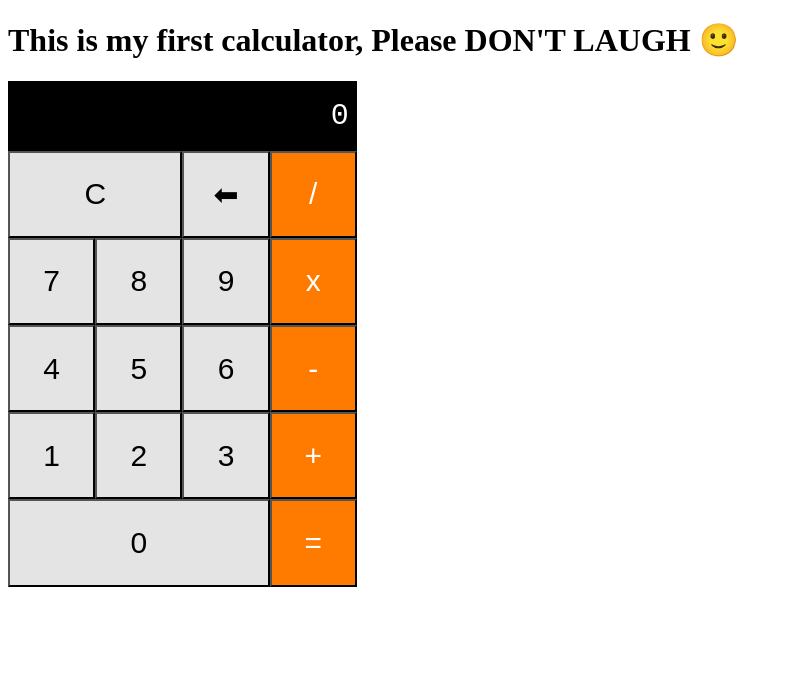
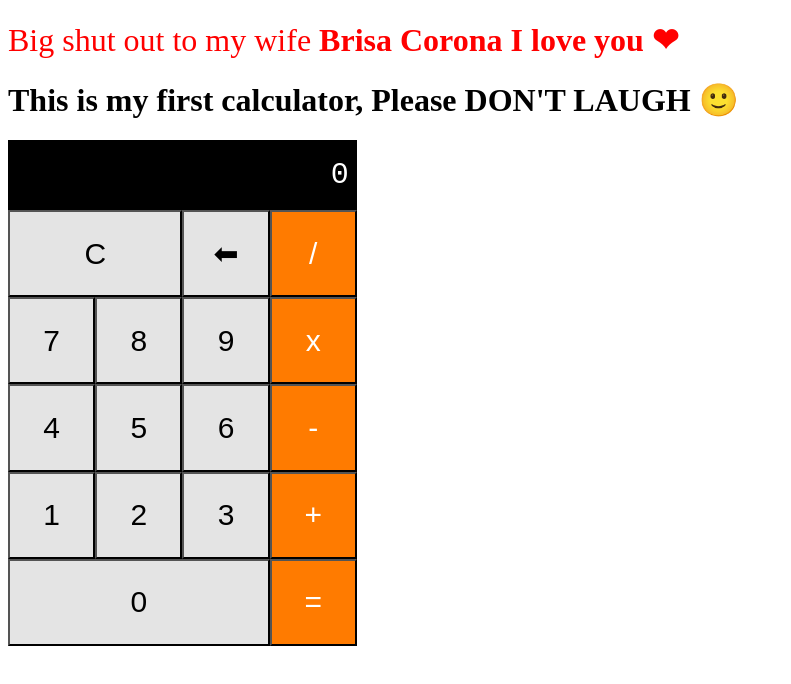
Before and after one commit to MohamedKartit02/GitHub_shared, a plain HTML site: page MakingCalculator/index.html in a window 1280 px wide. Shown: the whole page, without its empty margins (0-791 px from the left). Drawn offline with Linux system fonts and the light colour scheme.

Commit message:
add Brisa to it

```diff
--- a/MakingCalculator/index.html
+++ b/MakingCalculator/index.html
@@ -8,6 +8,10 @@
     <link rel="stylesheet" href="style.css" />
   </head>
   <body>
+    <h1 style="color: red; font-weight: normal">
+      Big shut out to my wife
+      <span style="font-weight: bold">Brisa Corona I love you ❤</span>
+    </h1>
     <h1 class="heading">This is my first calculator, Please DON'T LAUGH 🙂</h1>
     <div class="body">
       <div class="result-screen"><p class="result-para">0</p></div>
```
